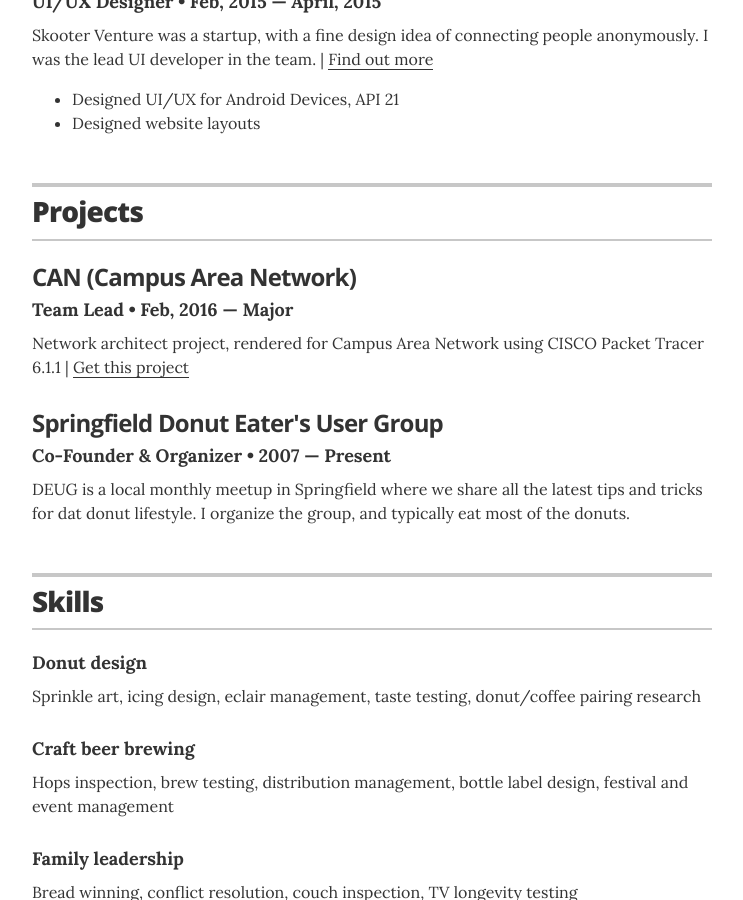
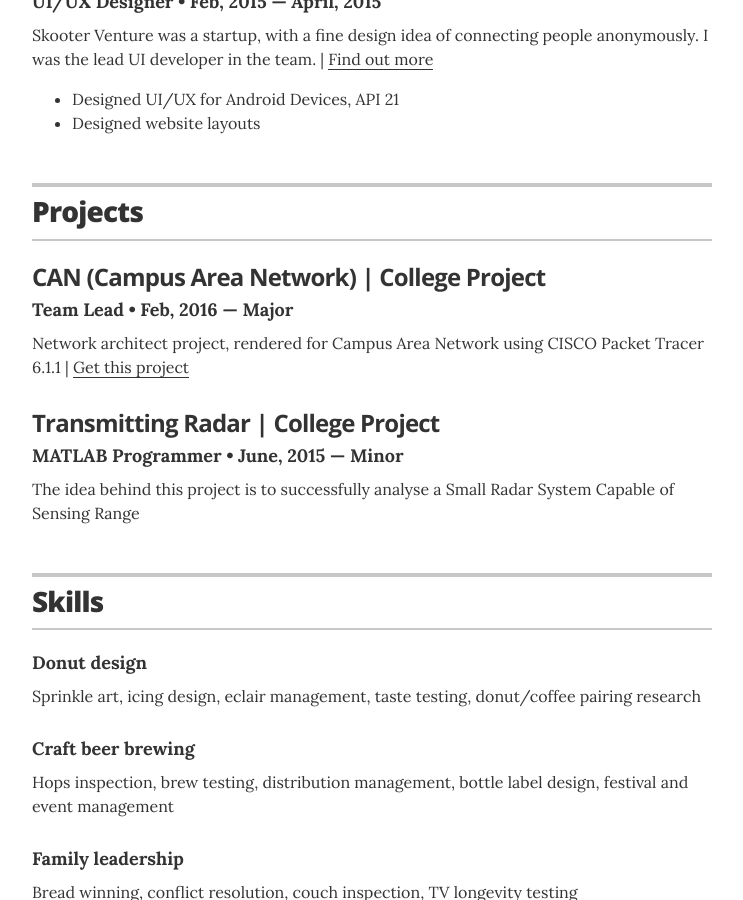
Before and after one commit to ja1sh/jaisharmafps.github.io, a Jekyll site: the page built from index.html, in a window 1280 px wide and 900 px high, scrolled down 1162 px. Shown: the whole window, without its empty margins (268-1011 px from the left). Built offline with Jekyll 4.4.1, drawn with Linux system fonts in a browser that asks for light colours; comment, search, counter and statistics services are not loaded.

Commit message:
projects added x1.1

```diff
--- a/_layouts/resume.html
+++ b/_layouts/resume.html
@@ -106,15 +106,15 @@
         </header>
 
         <div class="resume-item">
-          <h3 class="resume-item-title">CAN (Campus Area Network)</h3>
+          <h3 class="resume-item-title">CAN (Campus Area Network) | College Project</h3>
           <h4 class="resume-item-details">Team Lead &bull; Feb, 2016 &mdash; Major</h4>
           <p class="resume-item-copy">Network architect project, rendered for Campus Area Network using CISCO Packet Tracer 6.1.1 | <a href="https://github.com/jaisharmafps/CiscoPT-CAN">Get this project</a></p>
         </div>
 
         <div class="resume-item">
-          <h3 class="resume-item-title">Springfield Donut Eater's User Group</h3>
-          <h4 class="resume-item-details">Co-Founder & Organizer &bull; 2007 &mdash; Present</h4>
-          <p class="resume-item-copy">DEUG is a local monthly meetup in Springfield where we share all the latest tips and tricks for dat donut lifestyle. I organize the group, and typically eat most of the donuts.</p>
+          <h3 class="resume-item-title">Transmitting Radar | College Project</h3>
+          <h4 class="resume-item-details"> MATLAB Programmer &bull; June, 2015 &mdash; Minor</h4>
+          <p class="resume-item-copy">The idea behind this project is to successfully analyse a Small Radar System Capable of Sensing Range</p>
         </div>
 
       </section>
```
